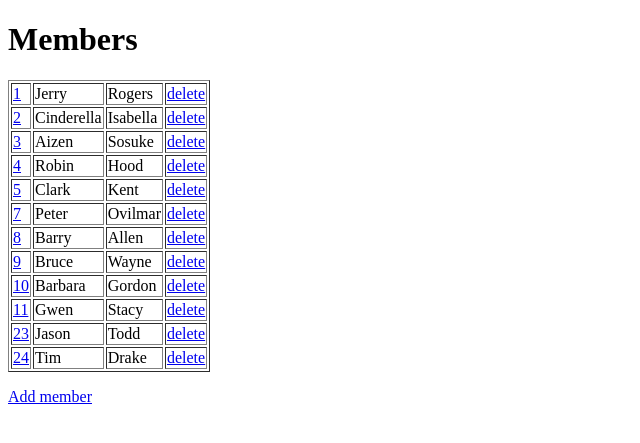
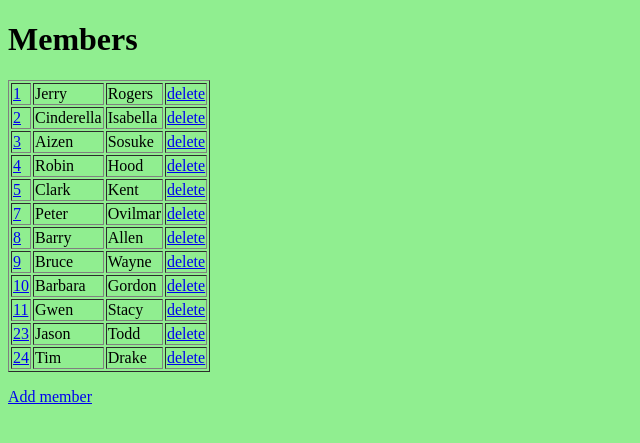
Before and after one commit to rpointjour/django_tutorial, a Django app: page /members/ in a window 1280 px wide. Shown: the top 443 px of the page, without its empty margins (0-640 px from the left). Run offline with Django 4.2, Linux system fonts and the light colour scheme; data comes from the database, SQL or seed files in the repository; both versions use the stored data as it was after the commit.

Commit message:
added static files

```diff
--- a/djangoworld/djangoworld/settings.py
+++ b/djangoworld/djangoworld/settings.py
@@ -23,7 +23,7 @@ BASE_DIR = Path(__file__).resolve().parent.parent
 SECRET_KEY = 'django-insecure-p9n#mv$$b#v%-67*0$%l=n)ml6=fm+i1=m3%(9an$6*llx!l@='
 
 # SECURITY WARNING: don't run with debug turned on in production!
-DEBUG = False
+DEBUG = True
 
 ALLOWED_HOSTS = ['127.0.0.1']
 
--- /dev/null
+++ b/djangoworld/members/static/members.css
@@ -0,0 +1,6 @@
+body{
+    background-color:lightblue;
+}
+.members{
+    background-color: lightgreen;
+}
--- a/djangoworld/members/templates/add.html
+++ b/djangoworld/members/templates/add.html
@@ -1,6 +1,8 @@
+{% load static %}
 <!DOCTYPE html>
 <html lang="en">
 <head>
+    <link rel="stylesheet" href="{% static 'members.css' %}">
     <title>Add Members</title>
 </head>
 <body>
--- a/djangoworld/members/templates/index.html
+++ b/djangoworld/members/templates/index.html
@@ -1,9 +1,11 @@
+{% load static %}
 <!DOCTYPE html>
 <html lang="en">
 <head>
+<link rel="stylesheet" href="{% static 'members.css' %}">
 <title>Members</title>
 </head>
-<body>
+<body class="members">
 <h1>Members</h1>
 <table border="1">
 {% for x in mymembers %}
--- a/djangoworld/users/urls.py
+++ b/djangoworld/users/urls.py
@@ -2,7 +2,7 @@ from django.urls import path
 from . import views
 
 urlpatterns = [
-    path('', views.index, name='index'),
+    path('', views.users, name='users'),
     path('variables/', views.variables, name='variables'),
     path('tags/', views.tags, name='tags' ),
     path('ifElse/', views.ifelse, name='ifelse'),
--- a/djangoworld/users/views.py
+++ b/djangoworld/users/views.py
@@ -2,7 +2,7 @@ from django.http import HttpResponse
 from django.template import loader
 
 # Index View: Users Template
-def index(request):
+def users(request):
     template = loader.get_template('users.html')
     return HttpResponse(template.render())
 
```
Also changed, not shown: djangoworld/db.sqlite3.
